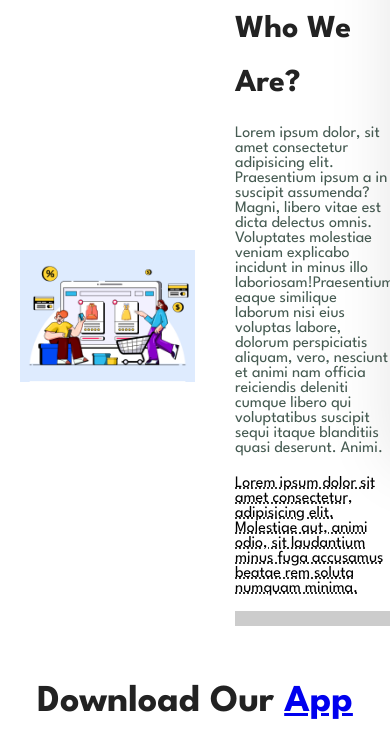
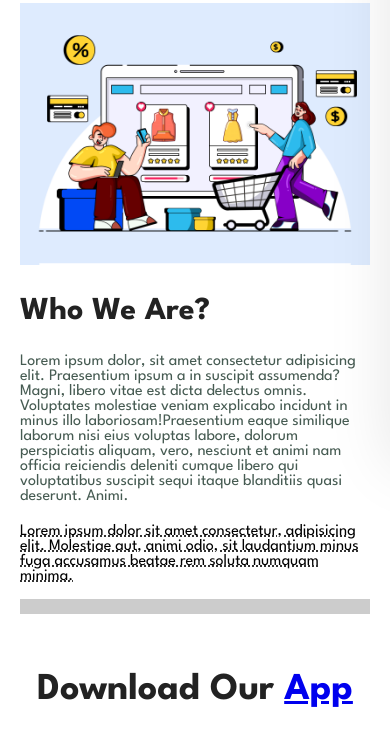
Before and after one commit to bdk27/ecommerceWebsite--practive, a plain HTML site: page about.html in a window 390 px wide. Shown: the part 419-1169 px from the top of the page. Drawn offline with Linux system fonts and the light colour scheme.

Commit message:
about RWD

```diff
--- a/style.css
+++ b/style.css
@@ -821,4 +821,18 @@ footer .copyright{
         width: 100%;
     }
 
+    /* about page */
+    #about-head{
+        flex-direction: column;
+    }
+    #about-head img{
+        width: 100%;
+        margin-bottom: 20px;
+    }
+    #about-head div{
+        padding-left: 0;
+    }
+    #about-app .video{
+        width: 100%;
+    }
 }
```
